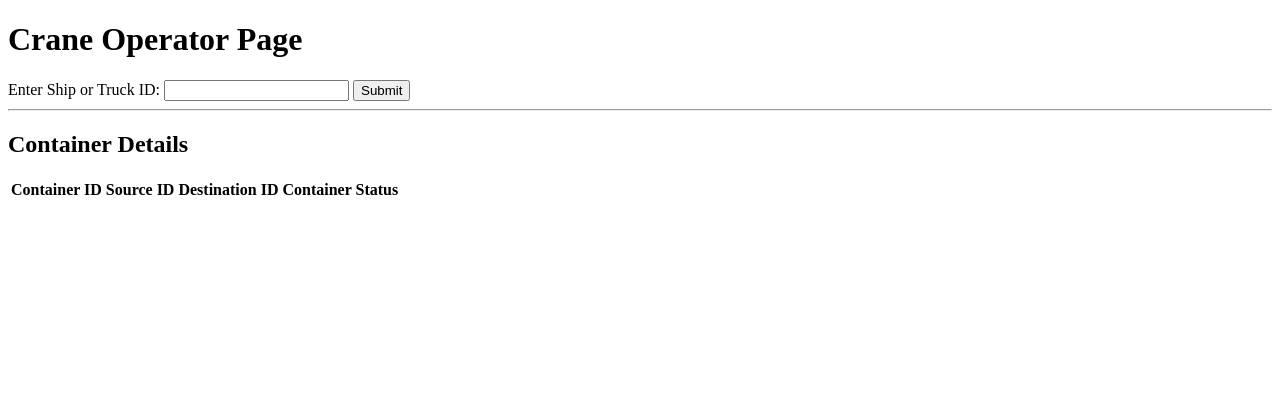
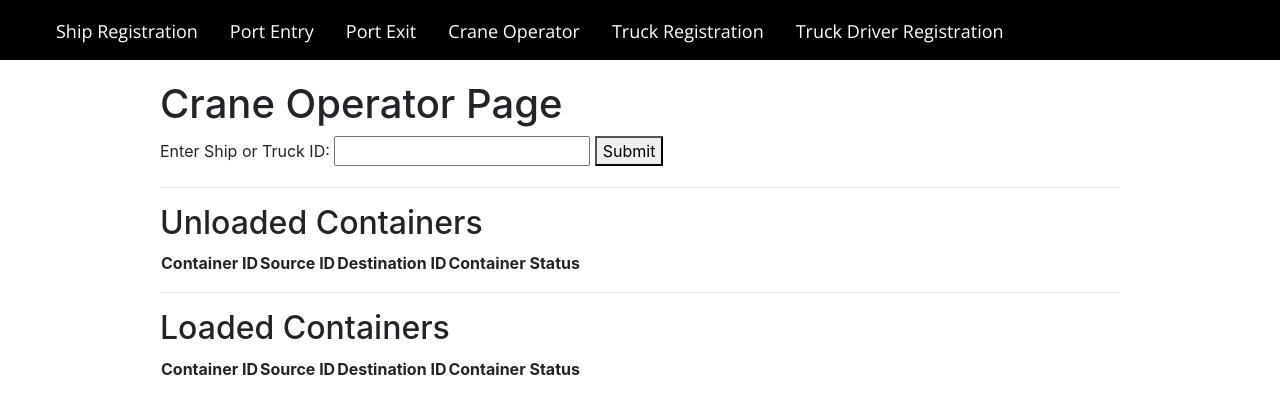
Before and after one commit to MunaimahK/COP4710, a PHP site: page /crane-operator.php in a window 1280 px wide. Shown: the top 414 px of the page. Run offline with PHP 8.4, Linux system fonts and the light colour scheme; data that the repository does not hold is empty.

Commit message:
finished crane operations

```diff
--- a/crane-operator.php
+++ b/crane-operator.php
@@ -1,41 +1,35 @@
 <?php
 require('utils.php');
-// Step 1: ID Input
+$unloaded_containers = array();
+$loaded_containers = array();
 if ($_SERVER['REQUEST_METHOD'] === 'POST') {
     $shipOrTruckID = $_POST['shipOrTruckID'];
 
-    // Step 2: View Container Details
-    // Retrieve container details based on the entered ID
-    $containers = getContainerDetails($shipOrTruckID);
+    $conn = createConnection();
 
-    // Step 3: Update Container Status
-    updateContainerStatus($containers);
-}
-
-function getContainerDetails($shipOrTruckID)
-{
-    // Retrieve container details from the database based on the entered ID
-    // Implement your logic here to fetch container details
-    // Return an array of container details
-
-    $conn = createConnection();
-    $sql = "SELECT * FROM Containers WHERE SourceID = '$shipOrTruckID' OR DestinationID = '$shipOrTruckID';";
+    $sql = "SELECT * FROM Containers WHERE ContainerStatus='at source' AND SourceID = '$shipOrTruckID';";
     $result = $conn->query($sql);
-    $containers = array();
     if ($result->num_rows > 0) {
         while ($row = $result->fetch_assoc()) {
-            $containers[] = $row;
+            $unloaded_containers[] = $row;
         }
     }
-    return $containers;
+    $sql = "UPDATE Containers SET ContainerStatus = 'in port' WHERE ContainerStatus='at source' AND SourceID = '$shipOrTruckID';";
+    $conn->query($sql);
+
+
+    $sql = "SELECT * FROM Containers WHERE ContainerStatus='in port' AND DestinationID = '$shipOrTruckID';";
+    $result = $conn->query($sql);
+    if ($result->num_rows > 0) {
+        while ($row = $result->fetch_assoc()) {
+            $loaded_containers[] = $row;
         }
+    }
+    $sql = "UPDATE Containers SET ContainerStatus = 'at destination' WHERE ContainerStatus='in port' AND DestinationID = '$shipOrTruckID';";
+    $conn->query($sql);
 
-function updateContainerStatus($containers)
-{
-    // Update the container status in the system
-    // Implement your logic here to update the container status
+    $conn->close();
 }
-
 ?>
 
 <!DOCTYPE html>
@@ -43,9 +37,17 @@ function updateContainerStatus($containers)
 
 <head>
     <title>Crane Operator Page</title>
+    <link rel="preconnect" href="https://fonts.googleapis.com">
+    <link rel="preconnect" href="https://fonts.gstatic.com" crossorigin>
+    <link href="https://fonts.googleapis.com/css2?family=Open+Sans:wght@300;400&display=swap" rel="stylesheet">
+    <link rel="stylesheet" href="https://cdn.jsdelivr.net/npm/bootstrap@4.3.1/dist/css/bootstrap.min.css" integrity="sha384-ggOyR0iXCbMQv3Xipma34MD+dH/1fQ784/j6cY/iJTQUOhcWr7x9JvoRxT2MZw1T" crossorigin="anonymous">
+    <link rel="stylesheet" href="styles.css" />
+    <script src="navbar.js"></script>
 </head>
 
 <body>
+    <navbar-component></navbar-component>
+    <main>
         <h1>Crane Operator Page</h1>
         <form method="POST" action="">
             <label for="shipOrTruckID">Enter Ship or Truck ID:</label>
@@ -53,7 +55,7 @@ function updateContainerStatus($containers)
             <button type="submit">Submit</button>
         </form>
         <hr />
-    <h2>Container Details</h2>
+        <h2>Unloaded Containers</h2>
         <table>
             <thead>
                 <tr>
@@ -64,15 +66,39 @@ function updateContainerStatus($containers)
                 </tr>
             </thead>
             <tbody>
-            <?php foreach ($containers as $container) : ?>
+                <?php foreach ($unloaded_containers as $container) : ?>
                     <tr>
                         <td><?php echo $container['ContainerID'] ?></td>
                         <td><?php echo $container['SourceID'] ?></td>
                         <td><?php echo $container['DestinationID'] ?></td>
-                    <td><?php echo $container['ContainerStatus'] ?></td>
+                        <td>At Source -> In Port</td>
                     </tr>
                 <?php endforeach; ?>
             </tbody>
+        </table>
+        <hr />
+        <h2>Loaded Containers</h2>
+        <table>
+            <thead>
+                <tr>
+                    <th>Container ID</th>
+                    <th>Source ID</th>
+                    <th>Destination ID</th>
+                    <th>Container Status</th>
+                </tr>
+            </thead>
+            <tbody>
+                <?php foreach ($loaded_containers as $container) : ?>
+                    <tr>
+                        <td><?php echo $container['ContainerID'] ?></td>
+                        <td><?php echo $container['SourceID'] ?></td>
+                        <td><?php echo $container['DestinationID'] ?></td>
+                        <td>In Port -> At Destination</td>
+                    </tr>
+                <?php endforeach; ?>
+            </tbody>
+        </table>
+    </main>
 </body>
 
 </html>
--- a/navbar.js
+++ b/navbar.js
@@ -12,9 +12,9 @@ class NarbarComponent extends HTMLElement {
                 <a href="/ship-registration.html">Ship Registration </a>
                 <a href="#">Port Entry </a>
                 <a href="#">Port Exit </a>
-                <a href="#">Crane Operator</a>
-                <a href="#">Truck Registration</a>
-                <a href="#">Truck Driver Registration</a>
+                <a href="/crane-operator.php">Crane Operator</a>
+                <a href="/truck-registration.php">Truck Registration</a>
+                <a href="/truck-driver-registration.php">Truck Driver Registration</a>
                 <a href="#">Container Company Registration</a>
                 <a href="#">Port Admin Management</a>
               </div>
@@ -24,4 +24,4 @@ class NarbarComponent extends HTMLElement {
   }
 }
 
-  customElements.define('navbar-component', NarbarComponent);
+customElements.define("navbar-component", NarbarComponent);
--- a/schema.sql
+++ b/schema.sql
@@ -1,6 +1,6 @@
+DROP TABLE IF EXISTS Containers;
+
 DROP TABLE IF EXISTS StorageAreas;
-
-DROP TABLE IF EXISTS Containers;
 
 DROP TABLE IF EXISTS Trucks;
 
@@ -119,4 +119,4 @@ INSERT INTO
     ContainerStatus
   )
 VALUES
-  ('Company A', 1, 2, 1, 'In Port');
+  ('Company A', 1, 2, 1, 'at source');
--- a/styles.css
+++ b/styles.css
@@ -35,10 +35,10 @@
   background-color: #04aa6d;
   color: white;
 }
+
 .page-link {
   height: 100px;
   width: 10%;
-
   text-align: center;
   position: relative;
   grid: inline;
@@ -58,6 +58,10 @@
   background-color: green;
 }
 
-.main {
+main {
   margin-top: 60px;
+  max-width: 1000px;
+  margin-left: auto;
+  margin-right: auto;
+  padding: 20px;
 }
```
Also changed, not shown: truck-driver-registration.php (+9 -0 lines), truck-registration.php (+41 -32 lines). Lines whose indentation alone changed are shown as unchanged.
